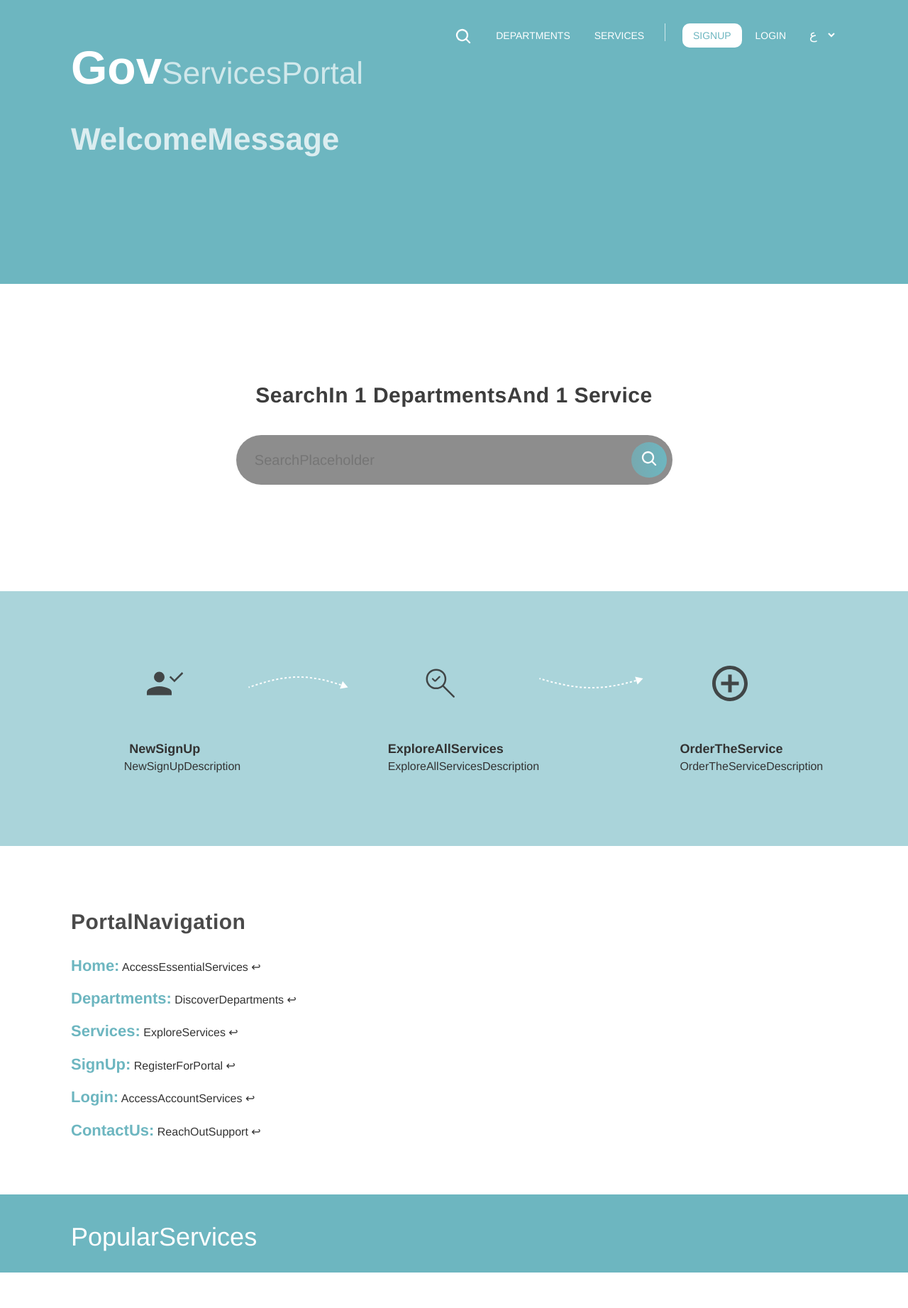
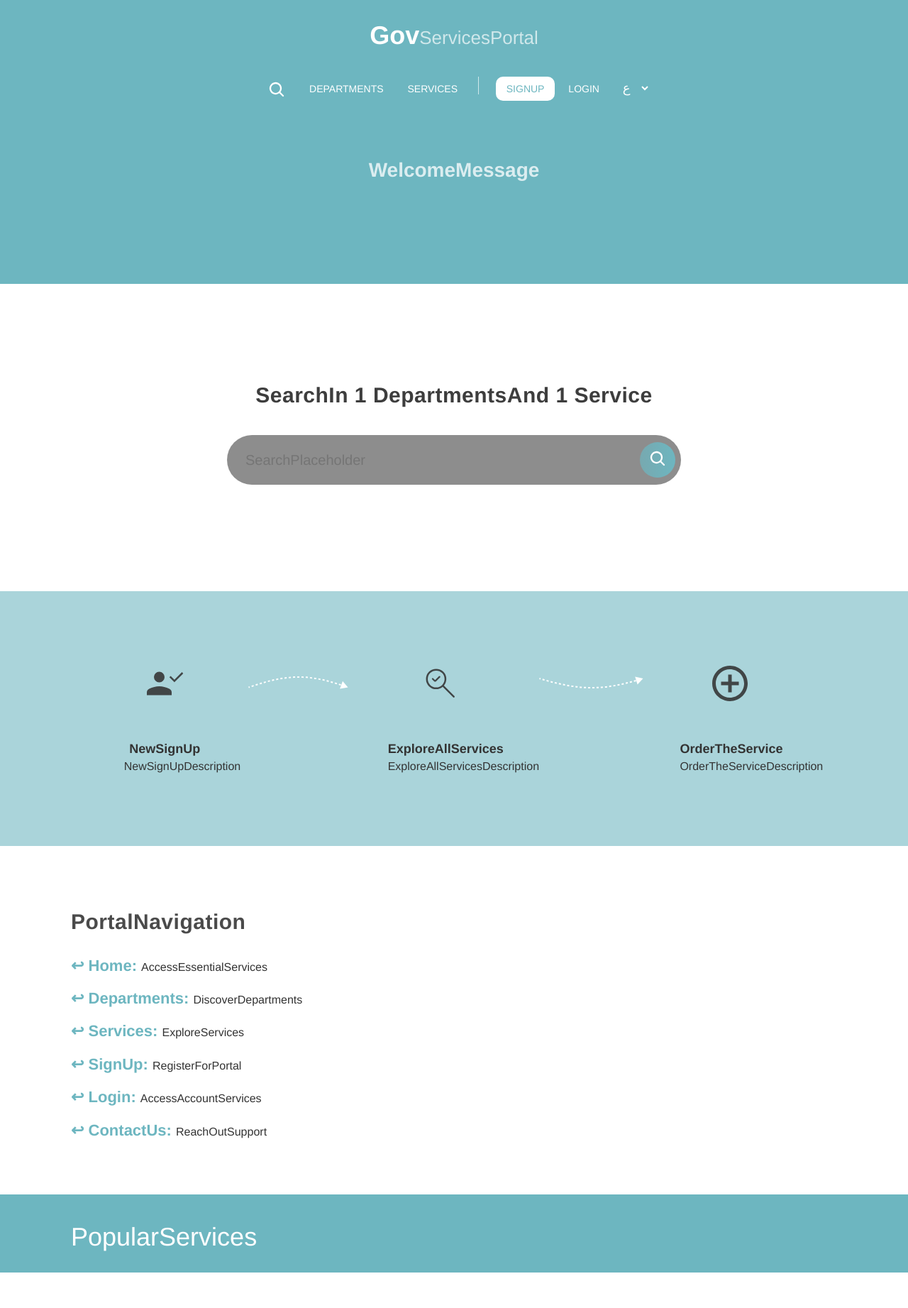
Before and after one commit to uosyph/GovServicesPortal, a Flask app: page / in a window 1280 px wide. Shown: the top 1843 px of the page at 71% size. Run offline with Flask 3, Linux system fonts and the light colour scheme; tables that the repository leaves empty hold one stand-in row (values such as "Sample post"); parts of the project's set-up code (start-up, migrations or seed data) failed here and were passed over; some libraries are stand-ins or nearby versions.

Commit message:
[feat] Add small screen support for index

```diff
--- a/static/styles/index.css
+++ b/static/styles/index.css
@@ -153,9 +153,10 @@ nav li .register_btn {
 
 .now-container {
 	display: flex;
+	flex-wrap: wrap;
 	justify-content: space-between;
-	margin-inline: 200px;
 	margin-bottom: 100px;
+	margin-inline: 250px;
 }
 
 .now-card {
--- a/static/styles/search.css
+++ b/static/styles/search.css
@@ -5,7 +5,7 @@
 }
 
 .search-form {
-	margin-left: 26%;
+	margin-inline: 25%;
 }
 
 .search-title {
@@ -18,8 +18,8 @@
 
 .searchBox {
 	display: flex;
-	width: 65%;
-	max-width: 65%;
+	width: 100%;
+	max-width: 100%;
 	align-items: center;
 	justify-content: space-between;
 	gap: 8px;
@@ -34,7 +34,7 @@
 	outline: none;
 	color: white;
 	font-size: 20px;
-	width: 700px;
+	width: 96%;
 	height: 70px;
 	padding: 24px 46px 24px 26px;
 }
--- a/static/styles/small_screens.css
+++ b/static/styles/small_screens.css
@@ -0,0 +1,95 @@
+@media screen and (max-width: 1400px) {
+	.logo {
+		line-height: 100px;
+		height: 100px;
+	}
+	.logo a p {
+		float: none;
+		text-align: center;
+		margin: 0 !important;
+		margin-top: 0 !important;
+		font-size: 26px !important;
+	}
+	.logo a p span {
+		font-size: 36px !important;
+	}
+
+	nav {
+		padding: 0 !important;
+		margin-bottom: 120px !important;
+	}
+
+	nav ul {
+		height: 50px;
+		line-height: 50px;
+		float: none;
+		padding-inline: 25px;
+		text-align: center;
+	}
+
+	.header-description {
+		background-color: #6db6c0;
+		font-size: 2em !important;
+		left: 0;
+		right: 0;
+		padding: 0 25px 50px 25px !important;
+		margin: -300px 0 !important;
+		text-align: center !important;
+	}
+}
+
+@media screen and (max-width: 500px) {
+	nav {
+		margin-bottom: 170px !important;
+	}
+}
+
+@media screen and (max-width: 750px) {
+	.now-card {
+		width: calc(50% - 20px) !important;
+		margin-bottom: 20px !important;
+	}
+}
+
+@media screen and (max-width: 900px) {
+	.footer-social-icons {
+		padding-right: 0 !important;
+	}
+	.search-form {
+		margin-left: 0% !important;
+		margin-inline: 5% !important;
+	}
+	.search-title {
+		font-size: 2em;
+		margin-inline: 25px;
+	}
+
+	.cards {
+		grid-template-columns: repeat(1, 1fr) !important;
+	}
+}
+
+@media screen and (max-width: 1150px) {
+	.arrow {
+		display: none;
+	}
+	.steps-container {
+		display: block !important;
+	}
+	.steps-container .item {
+		margin-block: 50px !important;
+	}
+	.steps-container .item:first-child,
+	.steps-container .item:last-child {
+		margin-block: 0 !important;
+	}
+	.steps-container .text {
+		margin-top: 15px !important;
+	}
+}
+
+@media screen and (max-width: 1200px) {
+	.now-container {
+		margin-inline: 25px !important;
+	}
+}
--- a/templates/base.html
+++ b/templates/base.html
@@ -99,7 +99,7 @@
         <footer>
             <div class="container">
                 <div class="row">
-                    <div class="col-sm-12 col-md-8">
+                    <div class="col-sm-12 col-md-8 text-left">
                         <h6>{{ _('About') }}</h6>
                         <p class="text-justify">{{ _('AboutInfo') }}</p>
                     </div>
@@ -201,7 +201,7 @@
             </div>
             <div class="container">
                 <div class="row">
-                    <div class="col-md-8 col-sm-6 col-xs-12" style="padding-right: 445px;">
+                    <div class="col-md-8 col-sm-6 col-xs-12 footer-social-icons" style="padding-right: 445px;">
                         <ul class="social-icons">
                             <li>
                                 <a class="linkedin" href="https://linkedin.com/in/uosyph" target="_blank">
--- a/templates/index.html
+++ b/templates/index.html
@@ -76,127 +76,101 @@
     </div>
 </div>
 
-{% if get_locale() == 'en' %}
-    <menu class="nav-menu">
+<menu class="nav-menu" {% if get_locale() == 'ar' %} dir="rtl" {% endif %}>
     <h2 class="title"><b>{{ _('PortalNavigation') }}</b></h2>
     <ul class="footer-links links">
         <li>
-                <a href="{{ url_for('index') }}">&#8618; {{ _('Home') }}:</a>
+            <a href="{{ url_for('index') }}">
+                {% if get_locale() == 'en' %} &#8618; {% else %} &#8617; {% endif %}
+                {{ _('Home') }}:
+            </a>
             {{ _('AccessEssentialServices') }}
         </li>
         <li>
-                <a href="{{ url_for('departments') }}">&#8618; {{ _('Departments') }}:</a>
+            <a href="{{ url_for('departments') }}">
+                {% if get_locale() == 'en' %} &#8618; {% else %} &#8617; {% endif %}
+                {{ _('Departments') }}:
+            </a>
             {{ _('DiscoverDepartments') }}
         </li>
         <li>
-                <a href="{{ url_for('services') }}">&#8618; {{ _('Services') }}:</a>
+            <a href="{{ url_for('services') }}">
+                {% if get_locale() == 'en' %} &#8618; {% else %} &#8617; {% endif %}
+                {{ _('Services') }}:
+            </a>
             {{ _('ExploreServices') }}
         </li>
         {% if session["loggedin"] == True: %}
             {% if session["is_admin"] == False %}
                 <li>
-                        <a href="{{ url_for('new_order') }}">&#8618; {{ _('NewOrder') }}:</a>
+                    <a href="{{ url_for('new_order') }}">
+                        {% if get_locale() == 'en' %} &#8618; {% else %} &#8617; {% endif %}
+                        {{ _('NewOrder') }}:
+                    </a>
                     {{ _('InitiateNewOrder') }}
                 </li>
                 <li>
-                        <a href="{{ url_for('my_orders') }}">&#8618; {{ _('MyOrders') }}:</a>
+                    <a href="{{ url_for('my_orders') }}">
+                        {% if get_locale() == 'en' %} &#8618; {% else %} &#8617; {% endif %}
+                        {{ _('MyOrders') }}:
+                    </a>
                     {{ _('ViewManageOrders') }}
                 </li>
             {% elif session["is_admin"] == True %}
                 <li>
-                        <a href="{{ url_for('new') }}">&#8618; {{ _('New') }}:</a>
+                    <a href="{{ url_for('new') }}">
+                        {% if get_locale() == 'en' %} &#8618; {% else %} &#8617; {% endif %}
+                        {{ _('New') }}:
+                    </a>
                     {{ _('AddNewDepartmentService') }}
                 </li>
                 <li>
-                        <a href="{{ url_for('orders') }}">&#8618; {{ _('Orders') }}:</a>
+                    <a href="{{ url_for('orders') }}">
+                        {% if get_locale() == 'en' %} &#8618; {% else %} &#8617; {% endif %}
+                        {{ _('Orders') }}:
+                    </a>
                     {{ _('AccessOrders') }}
                 </li>
             {% endif %}
             <li>
-                    <a href="{{ url_for('profile', id=session['id']) }}">&#8618; {{ _('Profile') }}:</a>
+                <a href="{{ url_for('profile', id=session['id']) }}">
+                    {% if get_locale() == 'en' %} &#8618; {% else %} &#8617; {% endif %}
+                    {{ _('Profile') }}:
+                </a>
                 {{ _('AccessUpdateProfile') }}
             </li>
             <li>
-                    <a href="{{ url_for('account') }}">&#8618; {{ _('AccountSettings') }}:</a>
+                <a href="{{ url_for('account') }}">
+                    {% if get_locale() == 'en' %} &#8618; {% else %} &#8617; {% endif %}
+                    {{ _('AccountSettings') }}:
+                </a>
                 {{ _('CustomizeAccountSettings') }}
             </li>
         {% else: %}
             <li>
-                    <a href="{{ url_for('register') }}">&#8618; {{ _('SignUp') }}:</a>
+                <a href="{{ url_for('register') }}">
+                    {% if get_locale() == 'en' %} &#8618; {% else %} &#8617; {% endif %}
+                    {{ _('SignUp') }}:
+                </a>
                 {{ _('RegisterForPortal') }}
             </li>
             <li>
-                    <a href="{{ url_for('login') }}">&#8618; {{ _('Login') }}:</a>
+                <a href="{{ url_for('login') }}">
+                    {% if get_locale() == 'en' %} &#8618; {% else %} &#8617; {% endif %}
+                    {{ _('Login') }}:
+                </a>
                 {{ _('AccessAccountServices') }}
             </li>
         {% endif %}
         <li>
-                <a href="{{ url_for('contact') }}">&#8618; {{ _('ContactUs') }}:</a>
+            <a href="{{ url_for('contact') }}">
+                {% if get_locale() == 'en' %} &#8618; {% else %} &#8617; {% endif %}
+                {{ _('ContactUs') }}:
+            </a>
             {{ _('ReachOutSupport') }}
         </li>
     </ul>
 </menu>
-{% else %}
-    <menu class="nav-menu">
-        <h2 class="title"><b>{{ _('PortalNavigation') }}</b></h2>
-        <ul class="footer-links links">
-            <li>
-                <a href="{{ url_for('index') }}">{{ _('Home') }}:</a>
-                {{ _('AccessEssentialServices') }} <span class="nav-link-symbol">&#8617;</span>
-            </li>
-            <li>
-                <a href="{{ url_for('departments') }}">{{ _('Departments') }}:</a>
-                {{ _('DiscoverDepartments') }} <span class="nav-link-symbol">&#8617;</span>
-            </li>
-            <li>
-                <a href="{{ url_for('services') }}">{{ _('Services') }}:</a>
-                {{ _('ExploreServices') }} <span class="nav-link-symbol">&#8617;</span>
-            </li>
-            {% if session["loggedin"] == True: %}
-                {% if session["is_admin"] == False %}
-                    <li>
-                        <a href="{{ url_for('new_order') }}">{{ _('NewOrder') }}:</a>
-                        {{ _('InitiateNewOrder') }} <span class="nav-link-symbol">&#8617;</span>
-                    </li>
-                    <li>
-                        <a href="{{ url_for('my_orders') }}">{{ _('MyOrders') }}:</a>
-                        {{ _('ViewManageOrders') }} <span class="nav-link-symbol">&#8617;</span>
-                    </li>
-                {% elif session["is_admin"] == True %}
-                    <li>
-                        <a href="{{ url_for('new') }}">{{ _('New') }}:</a>
-                        {{ _('AddNewDepartmentService') }} <span class="nav-link-symbol">&#8617;</span>
-                    </li>
-                    <li>
-                        <a href="{{ url_for('orders') }}">{{ _('Orders') }}:</a>
-                        {{ _('AccessOrders') }} <span class="nav-link-symbol">&#8617;</span>
-                    </li>
-                {% endif %}
-                <li>
-                    <a href="{{ url_for('profile', id=session['id']) }}">{{ _('Profile') }}:</a>
-                    {{ _('AccessUpdateProfile') }} <span class="nav-link-symbol">&#8617;</span>
-                </li>
-                <li>
-                    <a href="{{ url_for('account') }}">{{ _('AccountSettings') }}:</a>
-                    {{ _('CustomizeAccountSettings') }} <span class="nav-link-symbol">&#8617;</span>
-                </li>
-            {% else: %}
-                <li>
-                    <a href="{{ url_for('register') }}">{{ _('SignUp') }}:</a>
-                    {{ _('RegisterForPortal') }} <span class="nav-link-symbol">&#8617;</span>
-                </li>
-                <li>
-                    <a href="{{ url_for('login') }}">{{ _('Login') }}:</a>
-                    {{ _('AccessAccountServices') }} <span class="nav-link-symbol">&#8617;</span>
-                </li>
-            {% endif %}
-            <li>
-                <a href="{{ url_for('contact') }}">{{ _('ContactUs') }}:</a>
-                {{ _('ReachOutSupport') }} <span class="nav-link-symbol">&#8617;</span>
-            </li>
-        </ul>
-    </menu>
-{% endif %}
 
 {% if services %}
     <div class="list_details text-rtl">
```
Lines whose indentation alone changed are shown as unchanged.
